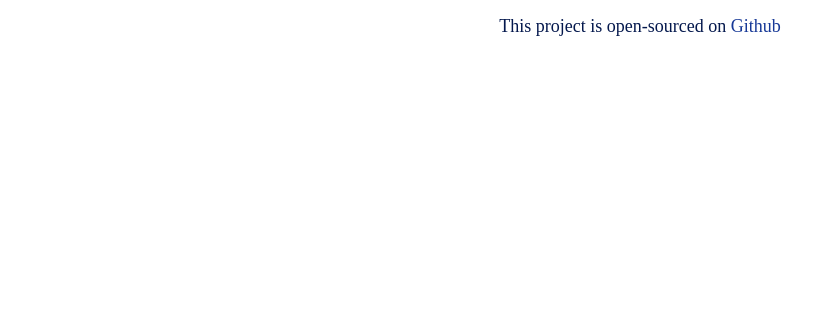
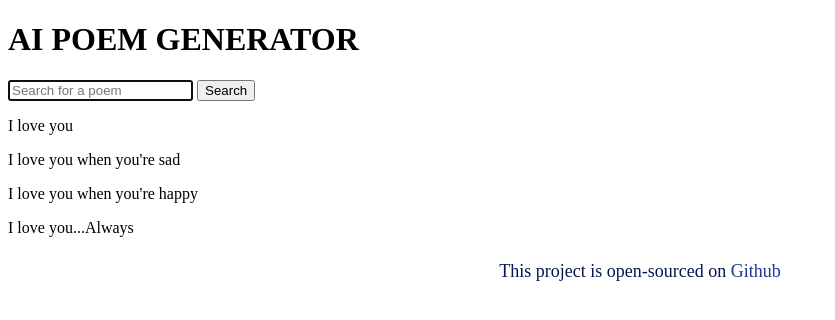
Before and after one commit to Abigail-Nguli/ai-poem-generator, a plain HTML site: page index.html in a window 1280 px wide. Shown: the whole page, without its empty margins (0-835 px from the left). Drawn offline with Linux system fonts and the light colour scheme.

Commit message:
Update index.html

```diff
--- a/index.html
+++ b/index.html
@@ -7,6 +7,15 @@
     <link rel="stylesheet" href="src/style.css">
 </head>
 <body>
+    <div class="conatainer">
+        <h1>AI POEM GENERATOR</h1>
+        <input type="text" placeholder="Search for a poem" autofocus>
+        <input type="submit" value="Search">
+        <p>I love you</p>
+        <p>I love you when you're sad</p>
+        <p>I love you when you're happy</p>
+        <p>I love you...Always</p>
+    </div>
     <footer>
         This project is open-sourced on <a href="https://github.com/Abigail-Nguli/ai-poem-generator">Github</a>
     </footer>
```
